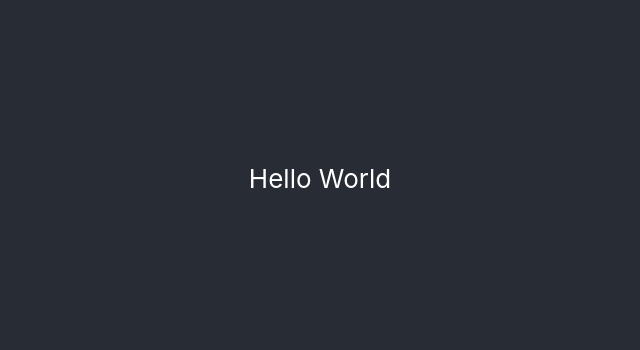
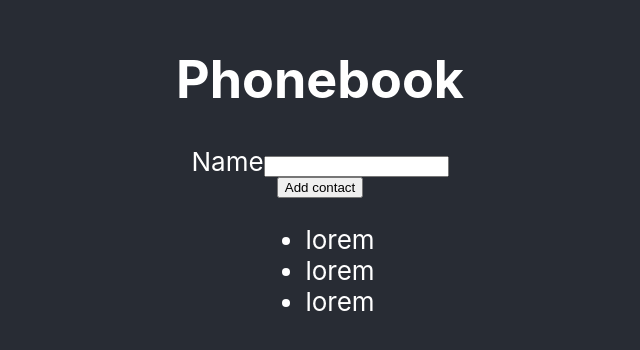
Before and after one commit to MeatyRenegade/goit-react-hw-02-phonebook, a React (Create React App) app: page / in a window 1280 px wide. Shown: the part 222-572 px from the top of the page, without its empty margins (320-960 px from the left). Built offline with nearby package versions, Linux system fonts and the light colour scheme.

Commit message:
Добавленна тестовая разметка

```diff
--- a/package.json
+++ b/package.json
@@ -34,5 +34,8 @@
       "last 1 firefox version",
       "last 1 safari version"
     ]
+  },
+  "devDependencies": {
+    "uuid": "^8.3.2"
   }
 }
--- a/src/App.css
+++ b/src/App.css
@@ -1,8 +1,4 @@
 .App {
-  text-align: center;
-}
-
-.App-header {
   background-color: #282c34;
   min-height: 100vh;
   display: flex;
@@ -11,4 +7,8 @@
   justify-content: center;
   font-size: calc(10px + 2vmin);
   color: white;
+  text-align: center;
 }
+
+.App-header {
+}
--- a/src/App.js
+++ b/src/App.js
@@ -1,12 +1,37 @@
-import React from 'react';
+import { Component } from 'react';
 import './App.css';
 
-function App() {
-  return (
-    <div className="App">
-      <header className="App-header">Hello World</header>
-    </div>
-  );
+class App extends Component {
+  state = {
+    contacts: [],
+    name: '',
+  };
+
+  render() {
+    return (
+      <>
+        <div className="App">
+          <h1>Phonebook</h1>
+          <form>
+            <label>Name</label>
+            <input
+              type="text"
+              name="name"
+              pattern="^[a-zA-Zа-яА-Я]+(([' -][a-zA-Zа-яА-Я ])?[a-zA-Zа-яА-Я]*)*$"
+              title="Имя может состоять только из букв, апострофа, тире и пробелов. Например Adrian, Jacob Mercer, Charles de Batz de Castelmore d'Artagnan и т. п."
+              required
+            />
+          </form>
+          <button type="submit">Add contact</button>
+          <ul>
+            <li>lorem</li>
+            <li>lorem</li>
+            <li>lorem</li>
+          </ul>
+        </div>
+      </>
+    );
+  }
 }
 
 export default App;
```
Also changed, not shown: 1 other file (tests, documents, lock files or other folders).
